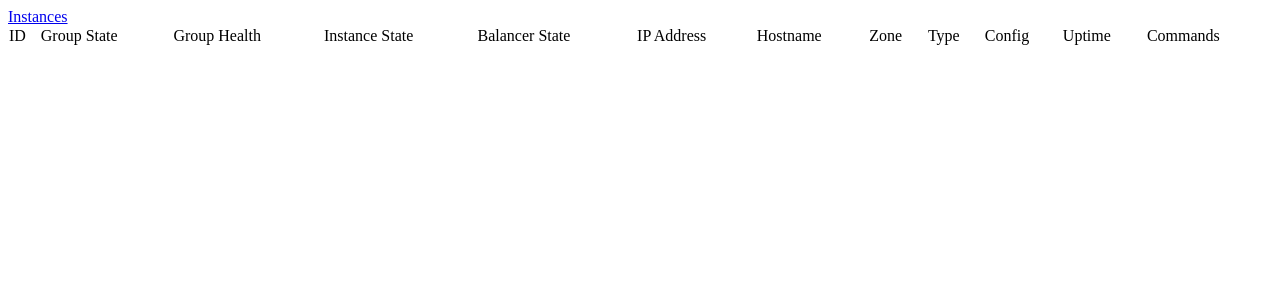
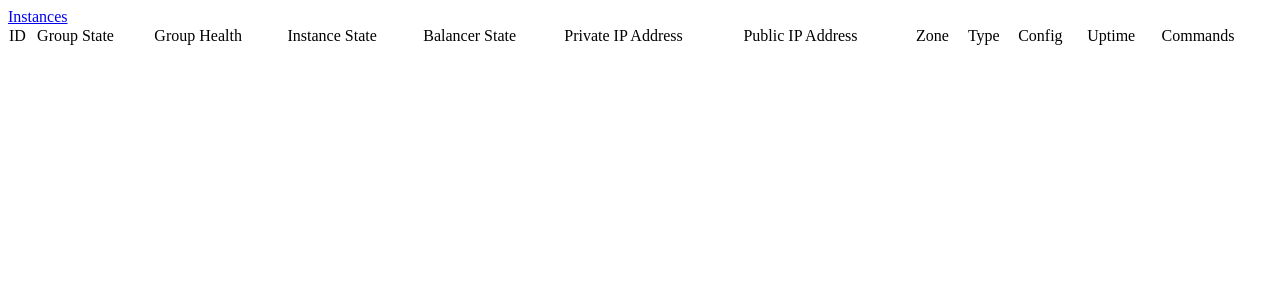
Before and after one commit to WrathOfChris/billow-web, a Flask app: template billow_web/templates/instancelist.html in a window 1280 px wide. Shown: the top 300 px of the page. Run offline with Flask 2, Linux system fonts and the light colour scheme; the template is opened without the code that fills it, so the values that code supplies are empty; parts of the project's set-up code (start-up, migrations or seed data) failed here and were passed over.

Commit message:
drop hostname, add public/private IP addrs

```diff
--- a/billow_web/templates/instancelist.html
+++ b/billow_web/templates/instancelist.html
@@ -15,8 +15,8 @@
         <td>Group Health</td>
         <td>Instance State</td>
         <td>Balancer State</td>
-        <td>IP Address</td>
-        <td>Hostname</td>
+        <td>Private IP Address</td>
+        <td>Public IP Address</td>
         <td>Zone</td>
         <td>Type</td>
         <td>Config</td>
@@ -32,8 +32,8 @@
         <td>{{instance.group_health}}</td>
         <td>{{instance.instance_state}}</td>
         <td>{{instance.balancer_state}}</td>
-        <td>{{info[instance.id].ip_address}}</td>
-        <td>{{info[instance.id].dns_name}}</td>
+        <td>{{info[instance.id].private_ip_address}}</td>
+        <td>{{info[instance.id].public_ip_address}}</td>
         <td>{{instance.zone}}</td>
         <td>{{instance.instance_type}}</td>
         <td>{{instance.group_config}}</td>
```
Also changed, not shown: billow_web/main.py (+5 -2 lines).
